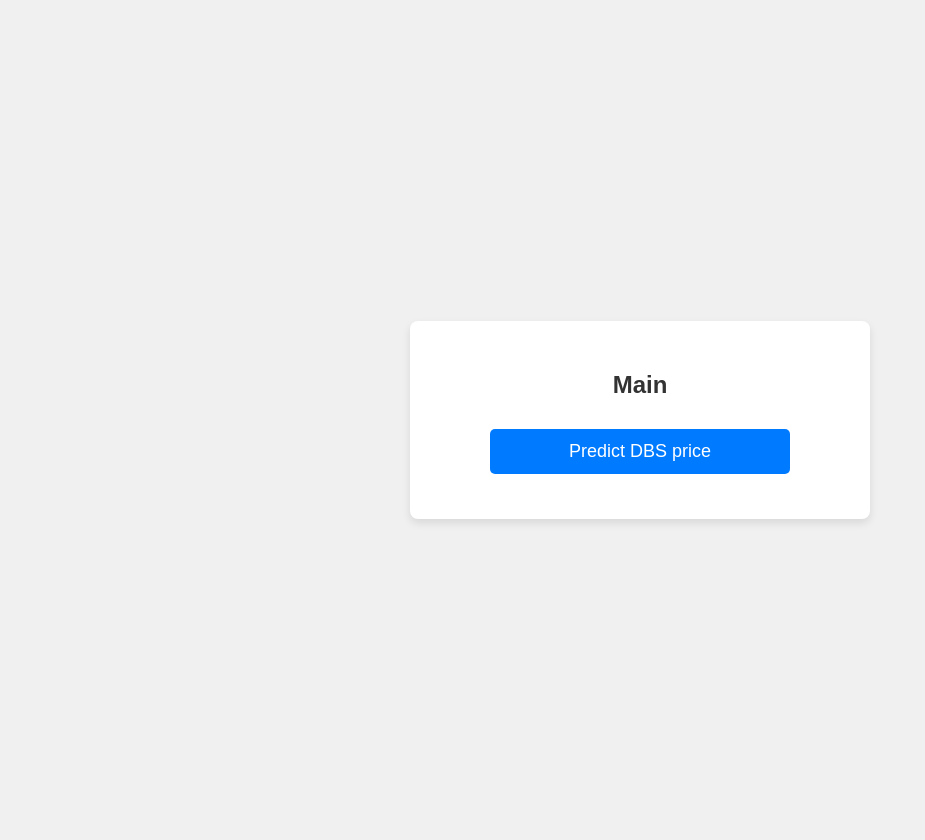
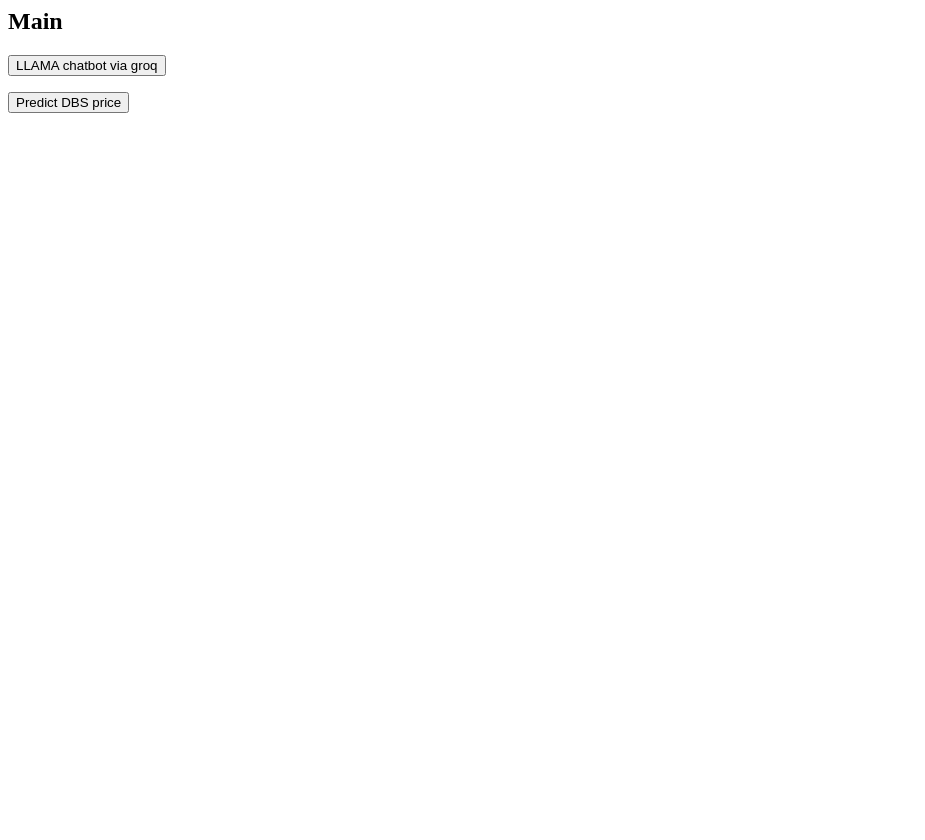
Before and after one commit to cwcyenk/for_dbs_fun, a Flask app: page /main in a window 1280 px wide. Shown: the whole page, without its empty margins (0-925 px from the left). After the commit the page ends 113 px from the top, so only its background shows below. Run offline with Flask 3, Linux system fonts and the light colour scheme.

Commit message:
Update main.html

```diff
--- a/templates/main.html
+++ b/templates/main.html
@@ -1,12 +1,10 @@
-<head>
-    <meta name="viewport"
-        content="width=device-width, initial-scale=1.0">
-    <link rel="stylesheet" href="{{ url_for('static',
-        filename='styles.css') }}">
 </head>
 <body>
     <div class="container">
     <h2>Main</h2>
+        <form action="/llama" method="post">
+            <input type="submit" value="LLAMA chatbot via groq">
+        </form>
         <form action="/dbs" method="post">
             <input type="submit" value="Predict DBS price">
         </form>
```
